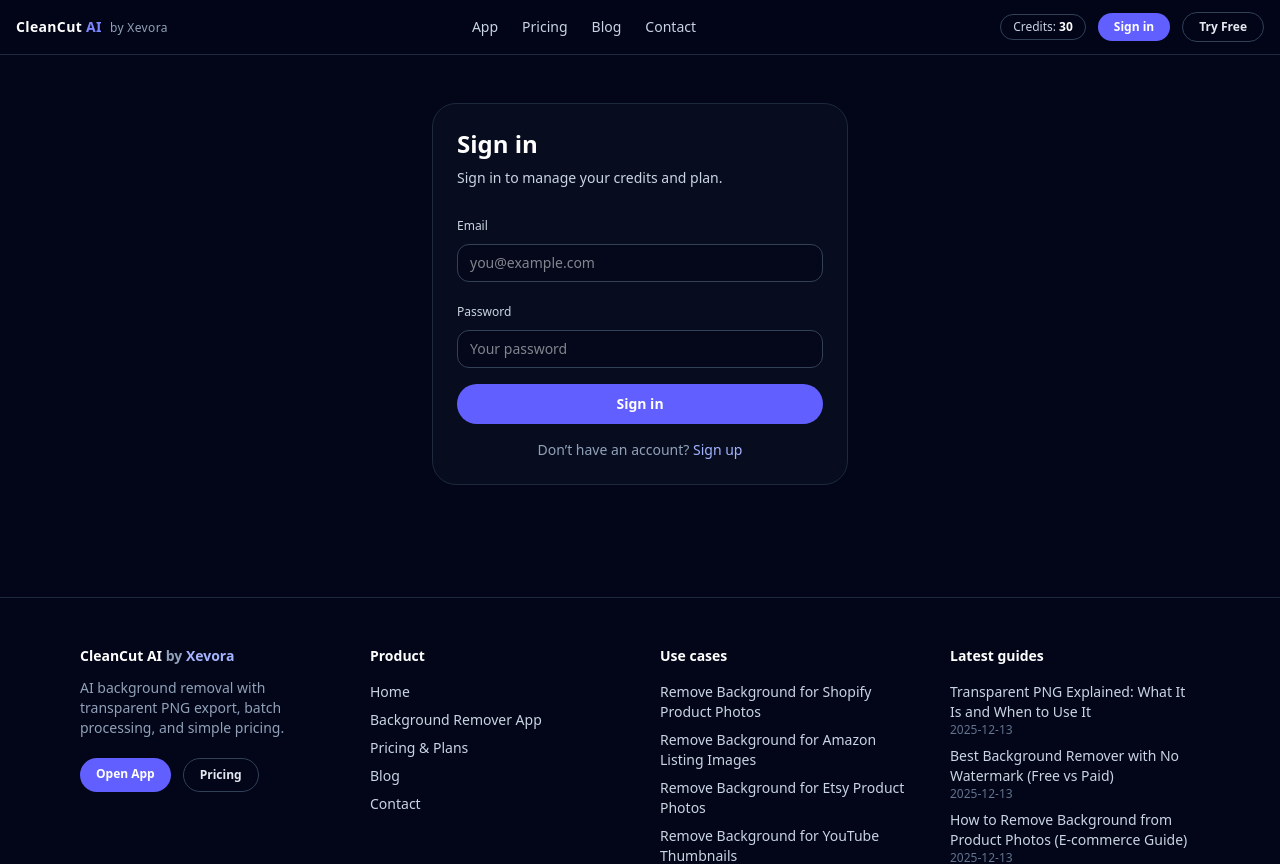
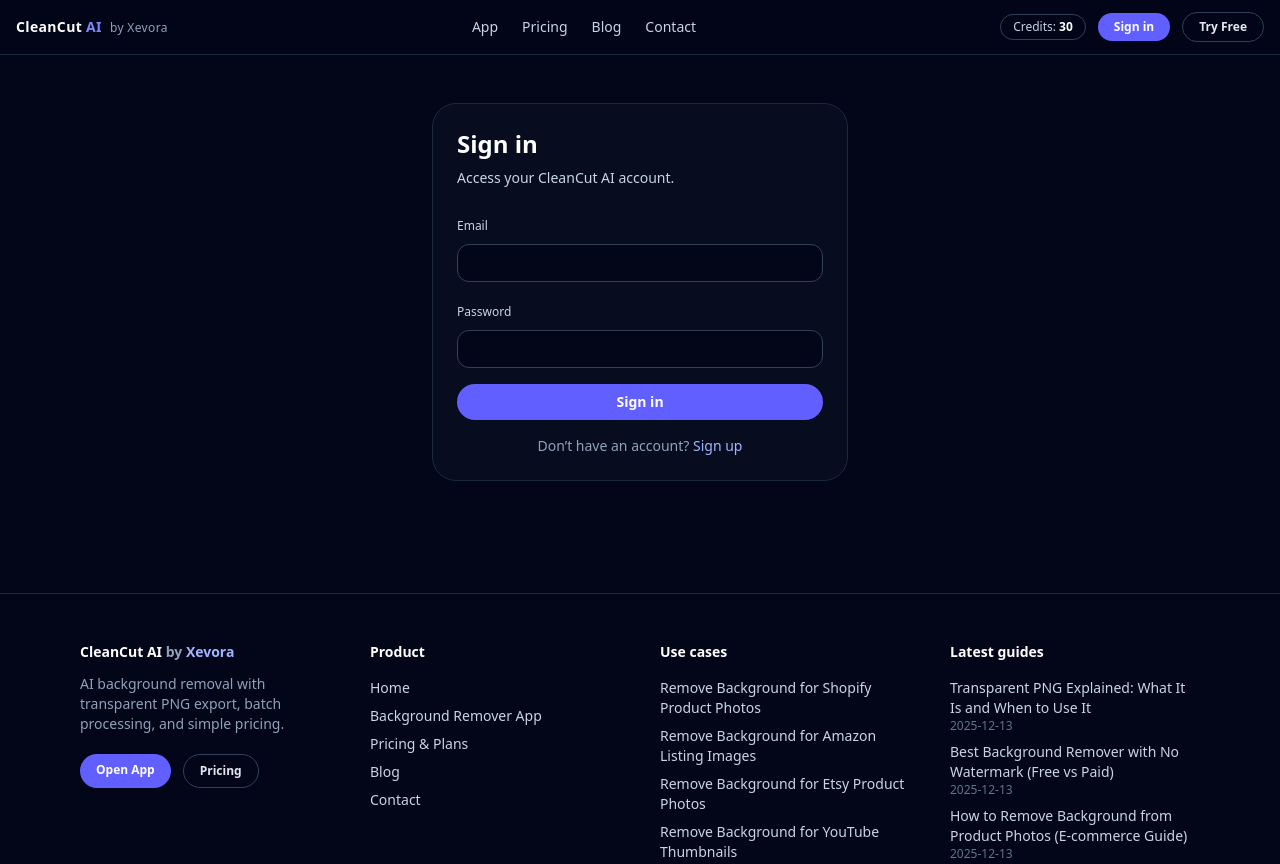
Before and after one commit to Altair1ONE/cleancut-ai, a Next.js app: page /login in a window 1280 px wide. Shown: the top 864 px of the page. Built offline with nearby package versions, Linux system fonts and the light colour scheme; no server answers.

Commit message:
Fix auth redirect to respect /cleancut base path

```diff
--- a/app/login/page.tsx
+++ b/app/login/page.tsx
@@ -1,14 +1,16 @@
 "use client";
 
 import Link from "next/link";
+import { useRouter } from "next/navigation";
 import { useState } from "react";
 import { createClient } from "@supabase/supabase-js";
 
-export default function SignInPage() {
+export default function LoginPage() {
+  const router = useRouter();
+
   const [email, setEmail] = useState("");
   const [password, setPassword] = useState("");
-  const [msg, setMsg] = useState<string | null>(null);
-  const [err, setErr] = useState<string | null>(null);
+  const [error, setError] = useState<string | null>(null);
   const [loading, setLoading] = useState(false);
 
   const supabase = createClient(
@@ -16,10 +18,9 @@
     process.env.NEXT_PUBLIC_SUPABASE_ANON_KEY!
   );
 
-  async function handleSignIn(e: React.FormEvent) {
+  async function handleLogin(e: React.FormEvent) {
     e.preventDefault();
-    setErr(null);
-    setMsg(null);
+    setError(null);
     setLoading(true);
 
     try {
@@ -27,12 +28,13 @@
         email,
         password,
       });
+
       if (error) throw error;
 
-      setMsg("Signed in! Redirecting...");
-      window.location.href = "/app";
-    } catch (e: any) {
-      setErr(e?.message || "Invalid login credentials.");
+      // ✅ Correct redirect (basePath safe)
+      router.push("/app");
+    } catch (err: any) {
+      setError(err.message || "Invalid login credentials");
     } finally {
       setLoading(false);
     }
@@ -43,43 +45,37 @@
       <div className="rounded-3xl border border-slate-800 bg-slate-900/40 p-6">
         <h1 className="text-2xl font-bold text-white">Sign in</h1>
         <p className="mt-2 text-sm text-slate-300">
-          Sign in to manage your credits and plan.
+          Access your CleanCut AI account.
         </p>
 
-        <form onSubmit={handleSignIn} className="mt-6 space-y-4">
+        <form onSubmit={handleLogin} className="mt-6 space-y-4">
           <div>
             <label className="text-xs text-slate-300">Email</label>
             <input
-              className="mt-2 w-full rounded-xl border border-slate-700 bg-slate-950/60 px-3 py-2 text-sm text-white outline-none focus:border-indigo-500"
               type="email"
-              autoComplete="email"
-              placeholder="you@example.com"
+              required
               value={email}
               onChange={(e) => setEmail(e.target.value)}
-              required
+              className="mt-2 w-full rounded-xl border border-slate-700 bg-slate-950 px-3 py-2 text-sm text-white focus:border-indigo-500 outline-none"
             />
           </div>
 
           <div>
             <label className="text-xs text-slate-300">Password</label>
             <input
-              className="mt-2 w-full rounded-xl border border-slate-700 bg-slate-950/60 px-3 py-2 text-sm text-white outline-none focus:border-indigo-500"
               type="password"
-              autoComplete="current-password"
-              placeholder="Your password"
+              required
               value={password}
               onChange={(e) => setPassword(e.target.value)}
-              required
+              className="mt-2 w-full rounded-xl border border-slate-700 bg-slate-950 px-3 py-2 text-sm text-white focus:border-indigo-500 outline-none"
             />
           </div>
 
-          {err && <p className="text-sm text-rose-400">{err}</p>}
-          {msg && <p className="text-sm text-emerald-400">{msg}</p>}
+          {error && <p className="text-sm text-rose-400">{error}</p>}
 
           <button
-            type="submit"
             disabled={loading}
-            className="w-full rounded-full bg-indigo-500 px-5 py-2.5 text-sm font-semibold text-white hover:bg-indigo-600 disabled:cursor-not-allowed disabled:bg-slate-700"
+            className="w-full rounded-full bg-indigo-500 px-4 py-2 text-sm font-semibold text-white hover:bg-indigo-600 disabled:bg-slate-700"
           >
             {loading ? "Signing in..." : "Sign in"}
           </button>
```
